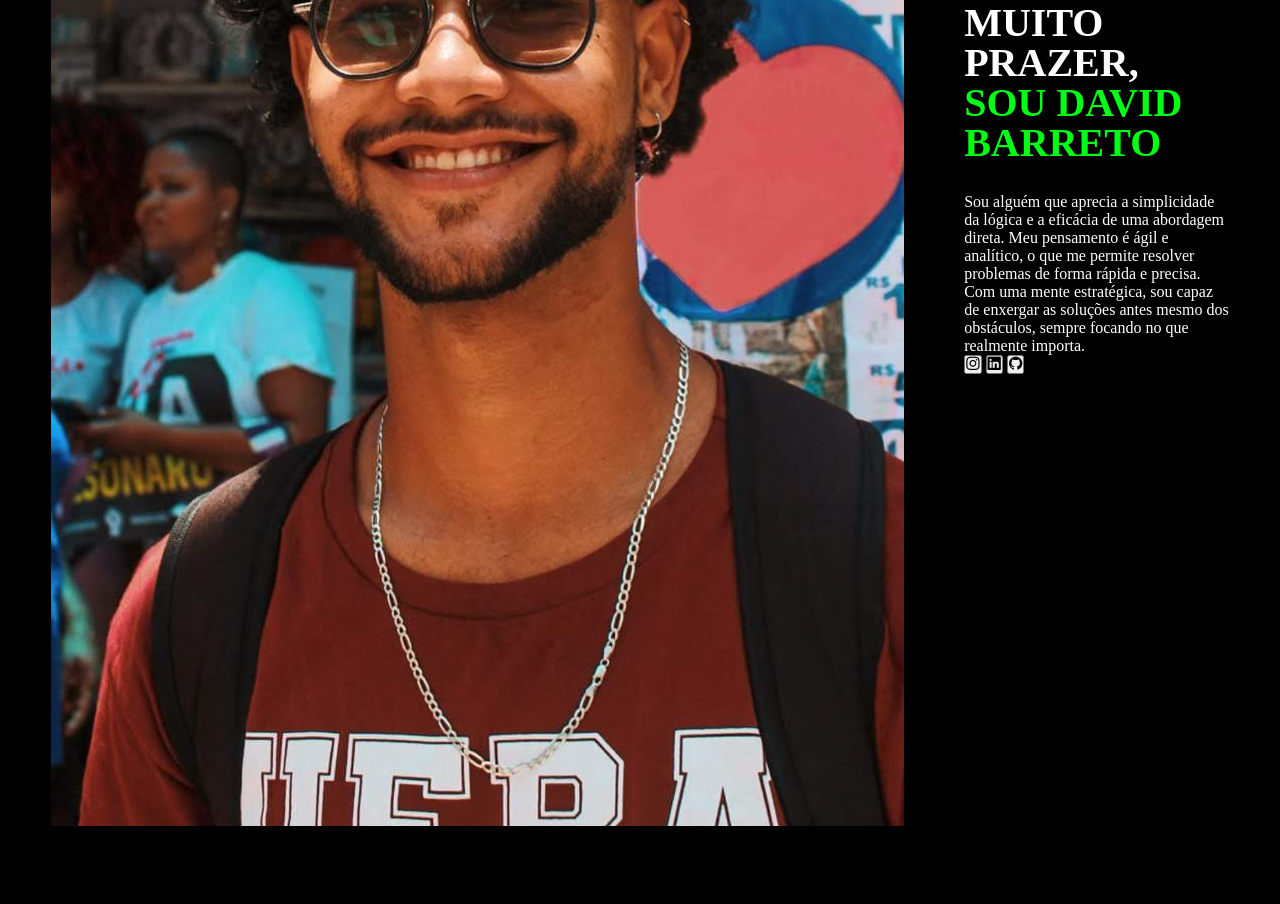
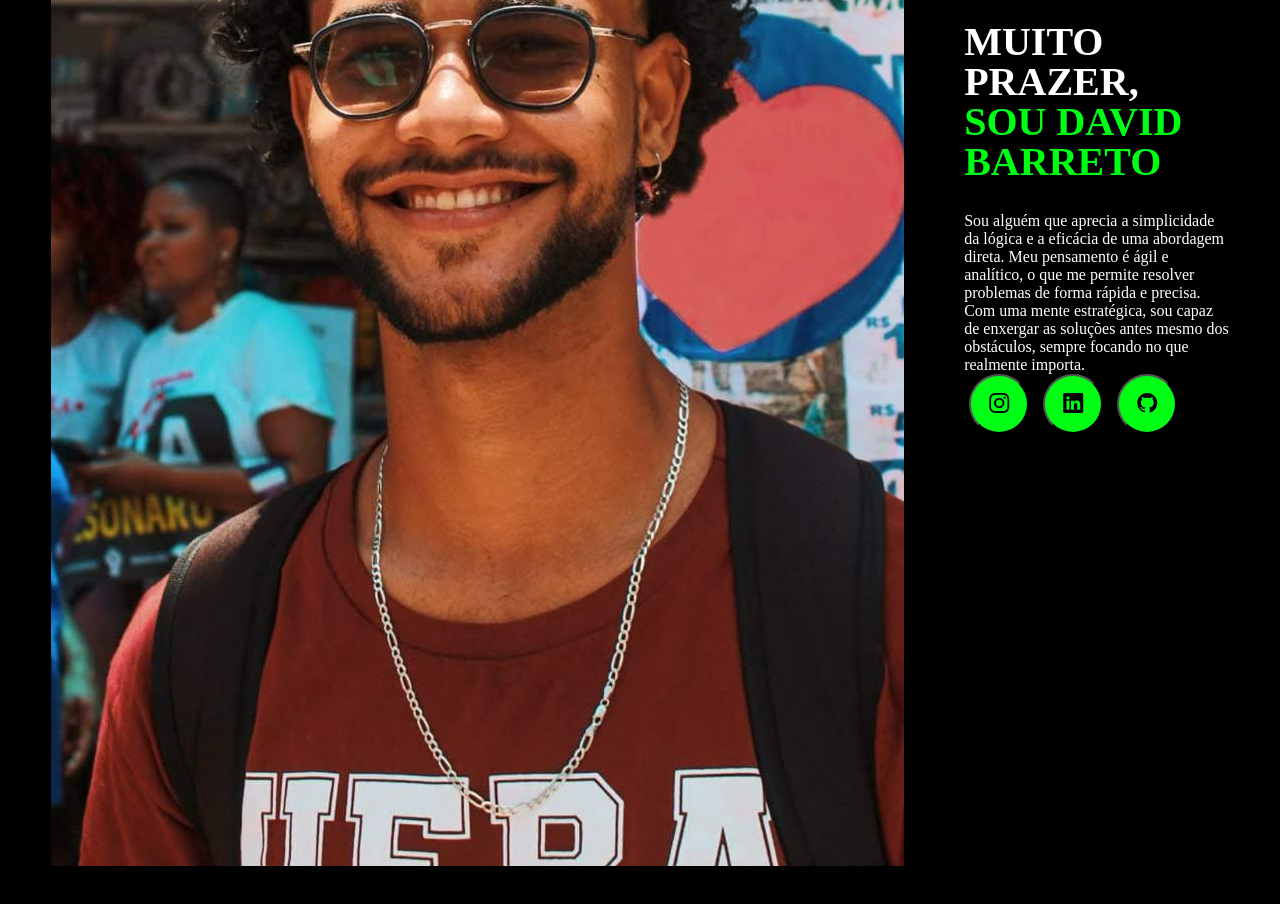
Before and after one commit to davidbarreto-dsb/portifolio1, a plain HTML site: page index.html in a window 1280 px wide. Shown: the part 1667-2571 px from the top of the page. Before the commit the page ends 2537 px from the top, so only its background shows below. Drawn offline with nearby package versions, Linux system fonts and the light colour scheme.

Commit message:
Estilo botão sobre
aplicando e corrigindo o css dos botões da area sobre mim

```diff
--- a/style.css
+++ b/style.css
@@ -95,7 +95,7 @@ body {
     cursor: pointer;
 }
 
-.btn-contato button:hover {
+ button:hover {
     box-shadow: 0px 0px 8px #17740048;
     transform: scale(1.05);
     transition: .2s;
@@ -143,10 +143,6 @@ header nav ul li {
     padding: 0 40px;
 }
 
-
-.btn-contato button:hover {
-    box-shadow: 0px 0px 8px #8fff80;
-}
 
 /* Estilo do Topo do Site*/
 
@@ -231,7 +227,7 @@ section.especialidades .flex {
 }
 /*ESTILO DO SOBRE*/
 section.sobre{
-    padding: 40px 4%;
+    padding: 80px 4%;
 
 }
 section.sobre .flex{
@@ -251,7 +247,17 @@ section.sobre .flex{
     color: #00ff15;
     display: block;
 }
-sobre.txt-sobre p{
+sobre .txt-sobre p{
     margin: 20px 0;
     text-align: justify;
 }
+.sobre .txt-sobre .btn-social button{
+    width: 60px;
+    height: 60px;
+    border-radius: 50%;
+    background-color: #00ff15;
+    font-size: 20px;
+    cursor: pointer;
+    margin: 0 5px;
+
+}
```
